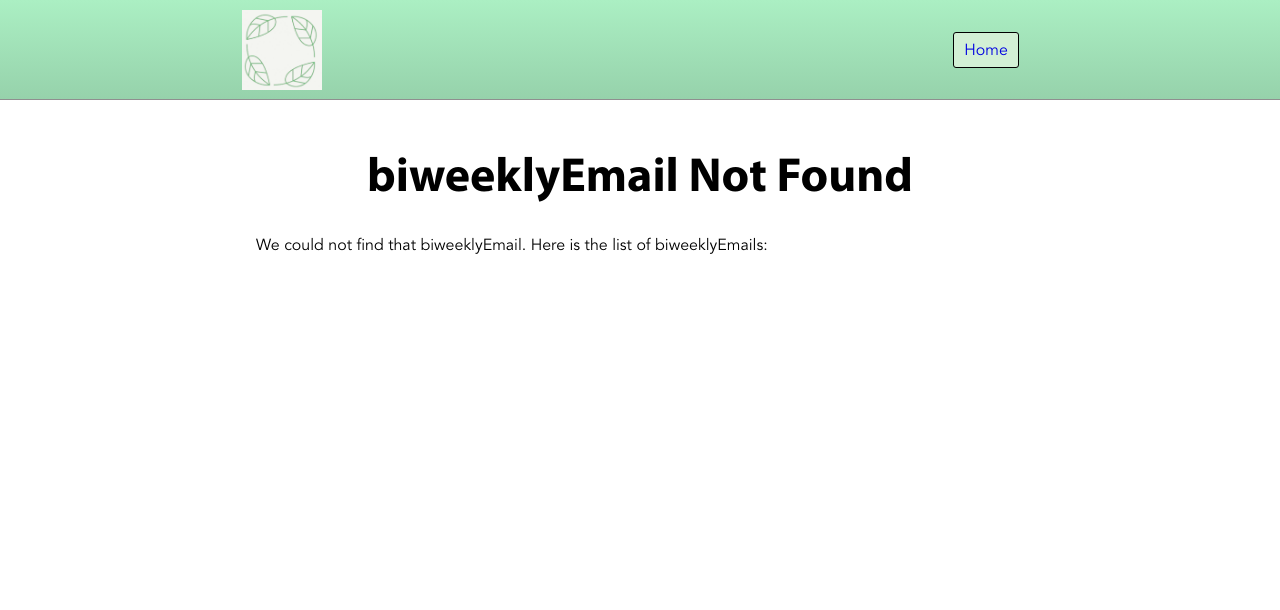
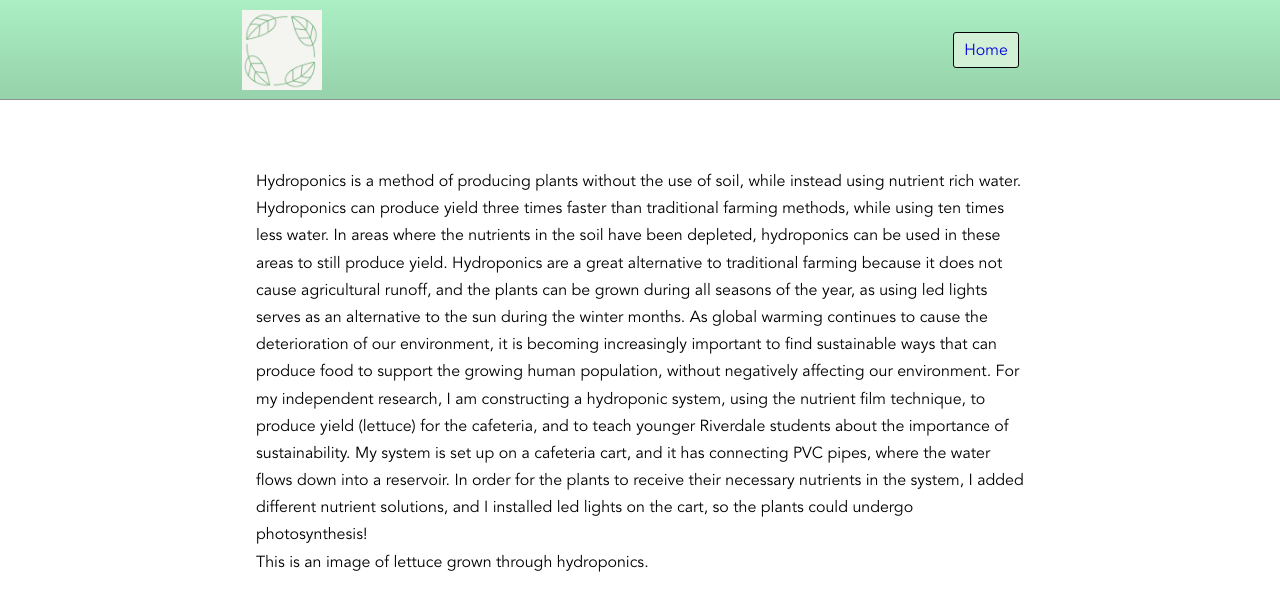
Before and after one commit to JoelGrayson/sustainability-club, a Next.js app: page /newsletter/hydroponics in a window 1280 px wide. Before the commit this address had no page. Shown: the top 610 px of the page. Built offline with nearby package versions, Linux system fonts and the light colour scheme.

Commit message:
hydroponics

```diff
--- /dev/null
+++ b/pages/newsletter/hydroponics.mdx
@@ -0,0 +1,9 @@
+import BiweeklyEmailContainer from '@/components/BiweeklyEmailContainer';
+export default function Email({children}) {
+	return <BiweeklyEmailContainer>{children}</BiweeklyEmailContainer>;
+}
+
+Hydroponics is a method of producing plants without the use of soil, while instead using nutrient rich water. Hydroponics can produce yield three times faster than traditional farming methods, while using ten times less water. In areas where the nutrients in the soil have been depleted, hydroponics can be used in these areas to still produce yield. Hydroponics are a great alternative to traditional farming because it does not cause agricultural runoff, and the plants can be grown during all seasons of the year, as using led lights serves as an alternative to the sun during the winter months. As global warming continues to cause the deterioration of our environment, it is becoming increasingly important to find sustainable ways that can produce food to support the growing human population, without negatively affecting our environment.
+For my independent research, I am constructing a hydroponic system, using the nutrient film technique, to produce yield (lettuce) for the cafeteria, and to teach younger Riverdale students about the importance of sustainability. My system is set up on a cafeteria cart, and it has connecting PVC pipes, where the water flows down into a reservoir. In order for the plants to receive their necessary nutrients in the system, I added different nutrient solutions, and I installed led lights on the cart, so the plants could undergo photosynthesis!
+
+This is an image of lettuce grown through hydroponics.
```
